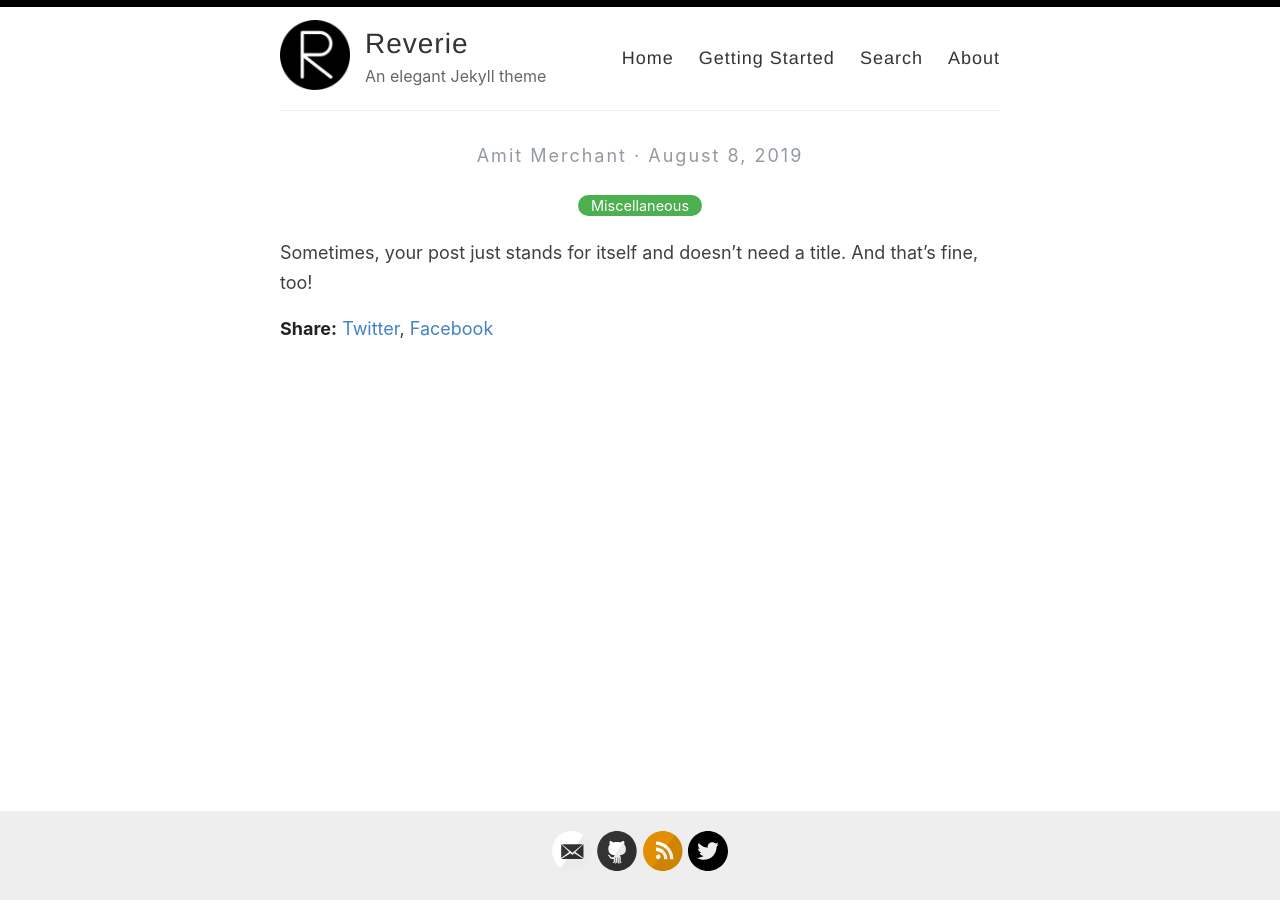
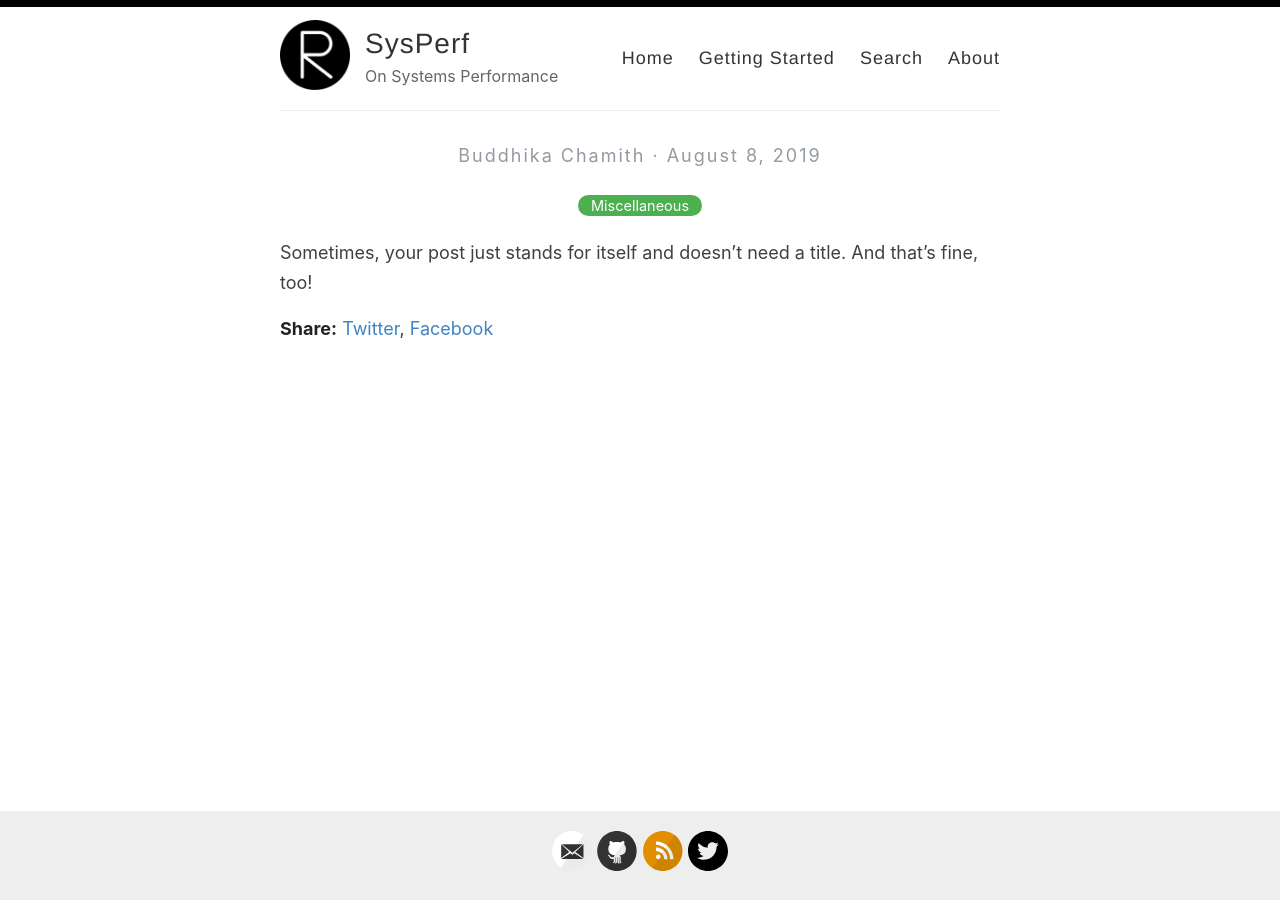
Before and after one commit to chamibuddhika/chamibuddhika.github.io, a Jekyll site: the page built from _posts/2019-08-08-no-title-posts.md, in a window 1280 px wide. Built offline with Jekyll 4.4.1, drawn with Linux system fonts in a browser that asks for light colours.

Commit message:
Customise config.yml

```diff
--- a/_config.yml
+++ b/_config.yml
@@ -3,13 +3,13 @@
 #
 
 # Name of your site (displayed in the header)
-name: Reverie
+name: SysPerf
 
 # Name of the author
-author: Amit Merchant
+author: Buddhika Chamith
 
 # Short bio or description (displayed in the header)
-description: An elegant Jekyll theme
+description: On Systems Performance
 
 # URL of your avatar or profile pic (you could use your GitHub profile pic)
 avatar: /images/reverie.png
@@ -21,15 +21,15 @@
 # Includes an icon in the footer for each username you enter
 footer-links:
   dribbble:
-  email: amit.d.merchant@gmail.com
+  email: chamibuddhika@gmail.com
   facebook:
   flickr:
-  github: amitmerchant1990/reverie
+  github: chamibuddhika
   instagram:
   linkedin:
   pinterest:
   rss: rss
-  twitter: amit_merchant
+  twitter: chamibuddhika
   stackoverflow:
   youtube: # channel/<your_long_string> or user/<user-name>
   googleplus: # anything in your profile username that comes after plus.google.com/
@@ -41,12 +41,12 @@
 disqus:
 
 # Enter your Google Analytics web tracking code (e.g. UA-2110908-2) to activate tracking
-google_analytics: UA-43339302-11
+google_analytics:
 
 # Your website URL (e.g. http://amitmerchant1990.github.io or http://www.amitmerchant.com)
 # Used for Sitemap.xml and your RSS feed
-url: http://www.amitmerchant.com/reverie
-enforce_ssl: https://www.amitmerchant.com/reverie
+url:
+enforce_ssl:
 
 # If you're hosting your site at a Project repository on GitHub pages
 # (http://yourusername.github.io/repository-name)
```
